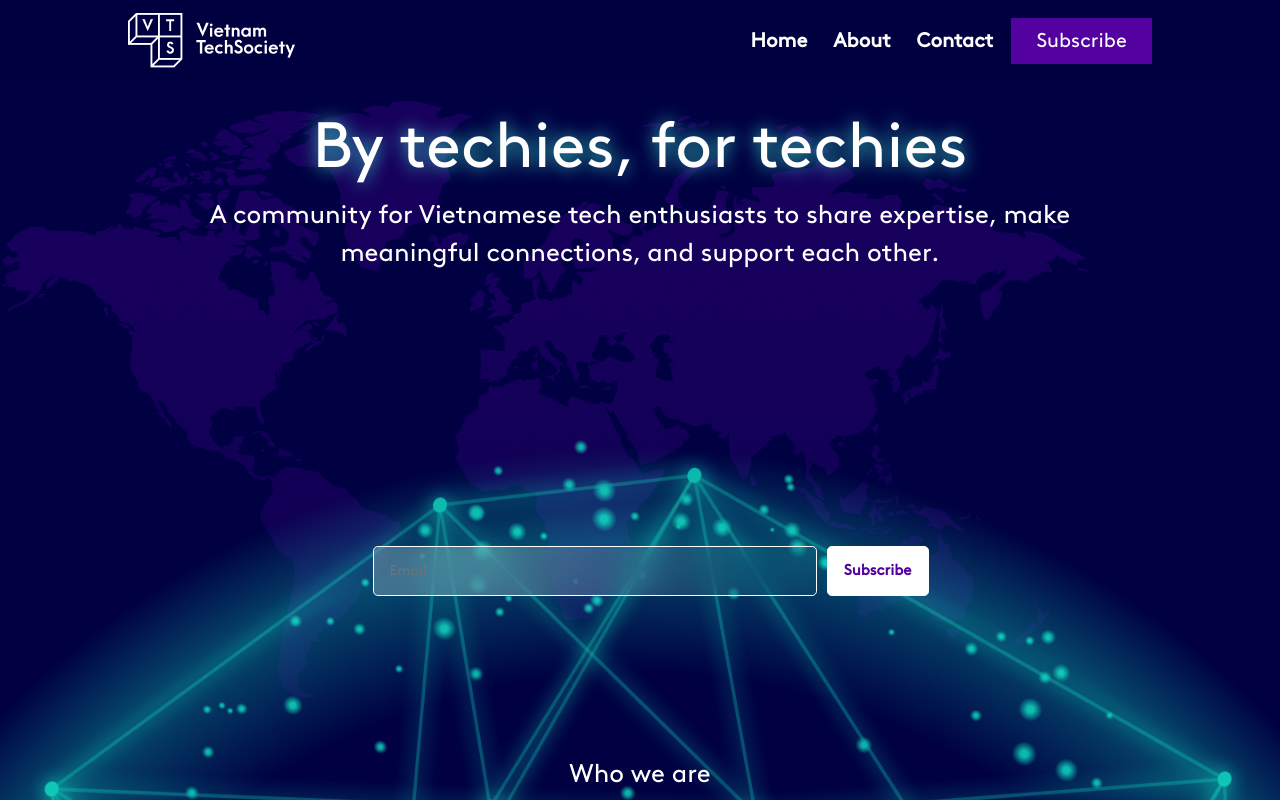
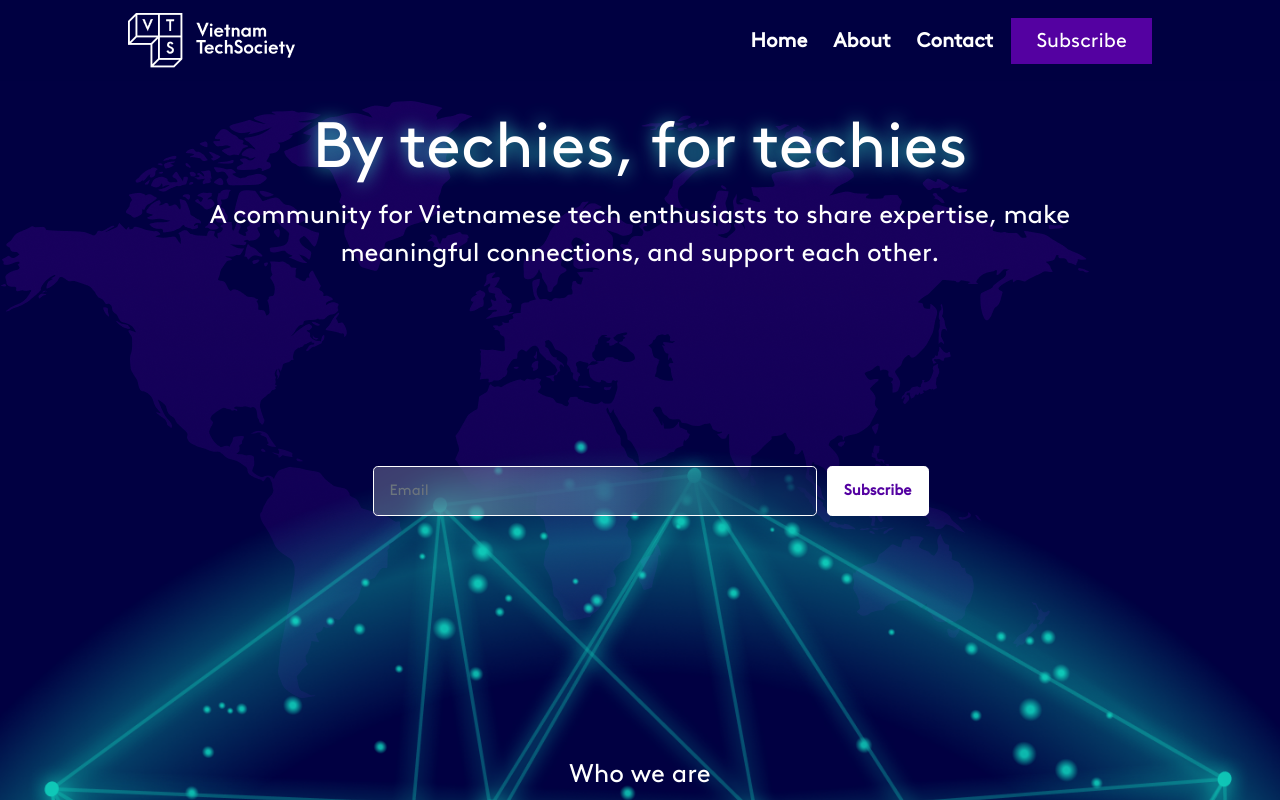
Before and after one commit to Vietnam-Tech-Society/vts-landing-page, a React (Create React App) app: page / in a window 1280 px wide. Shown: the top 800 px of the page. Built offline with nearby package versions, Linux system fonts and the light colour scheme.

Commit message:
Fix some visual bug

```diff
--- a/src/App.css
+++ b/src/App.css
@@ -67,7 +67,7 @@
 }
 
 #subscribe-form {
-  margin-top: 30vh;
+  margin-top: 20vh;
   width: 100%;
 }
 
@@ -76,7 +76,13 @@
   border: 1px solid #FFFFFF;
   backdrop-filter: blur(1.39vw);
   height: 50px;
-  color: #ffffff;
+  color: #ffffff !important;
+
+}
+
+::placeholder { /* Chrome, Firefox, Opera, Safari 10.1+ */
+  color: white;
+  opacity: 2;
 }
 
 #cta-button {
@@ -223,7 +229,7 @@
 
 input[type=email] {
   font-family: VTS;
-  font-size: 1.1vw;
+  font-size: max(1vw, 15px);
   color: #5401A1;
 }
 
@@ -403,8 +409,14 @@ input[type=email] {
   border-radius: 0px;
 }
 
-#user-form > div > div > input[type="text"], textarea {
+#user-form > div > div > input[type="text"] {
   font-family: VTS;
   color: #FFFFFF;
   font-size: max(1.15vw, 15px);
 }
+
+#textarea {
+  font-family: VTS;
+  color: #FFFFFF;
+  font-size: max(1.15vw, 15px);
+}
--- a/src/pages/Contact.js
+++ b/src/pages/Contact.js
@@ -25,7 +25,7 @@ const Contact = () => {
             </Form.Group>
             <Form.Group as={Row}>
               <Col xs={12}>
-                <Form.Control type="text" as="textarea" rows={7} placeholder="Hi VTS, I would like to..." />
+                <Form.Control type="text" as="textarea" rows={7} placeholder="Hi VTS, I would like to..."  id="textarea" />
               </Col>
             </Form.Group>
             <Form.Group as={Row}>
--- a/src/pages/Home.js
+++ b/src/pages/Home.js
@@ -37,7 +37,7 @@ const Home = () => {
           <Form style={{width: "100%"}}>
             <Form.Row >
               <Col xs={8} sm={{ span: 5, offset: 3 }}>
-                <Form.Control size="lg" type="email" placeholder="Email" id="cta" />
+                <Form.Control size="lg" type="email" placeholder="Email" id="cta" style={{ color: "white" }} />
               </Col>
               <Col xs={4} sm={2}>
                 <Button size="lg" id="cta-button">Subscribe</Button>
@@ -47,7 +47,7 @@ const Home = () => {
         </Col>
       </Row>
       {/* <Image src={why} fluid style={{ position: 'absolute', left: "0", right: "0", width: "100vw", marginTop: "60vw"}} /> */}
-      <Row style={{marginTop: "20vh"}}>
+      <Row style={{marginTop: "30vh"}}>
         <Container>
           <Row>
             <Col style={{ textAlign: "center" }}>
```
